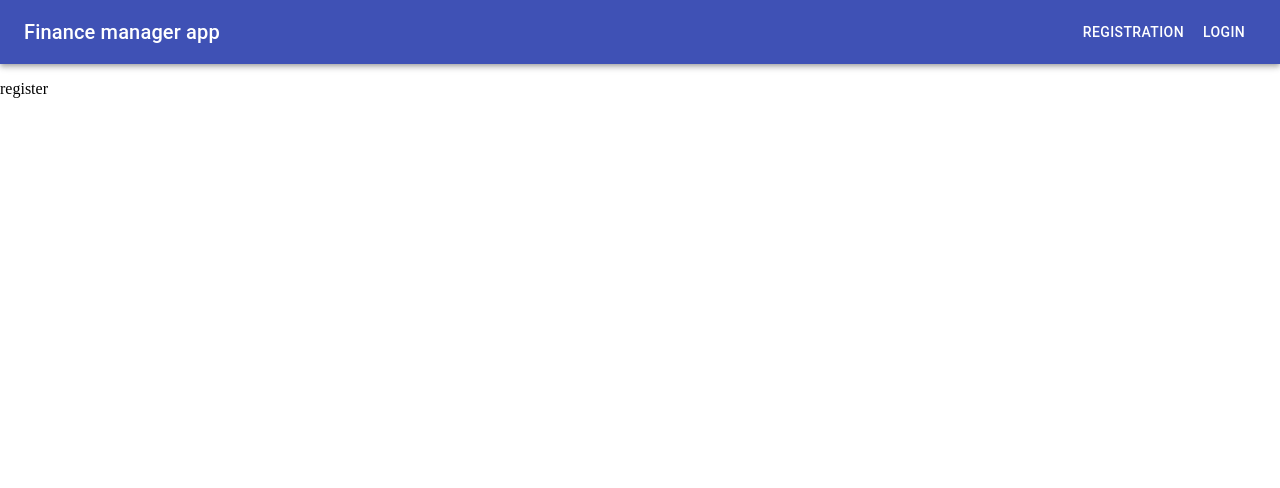
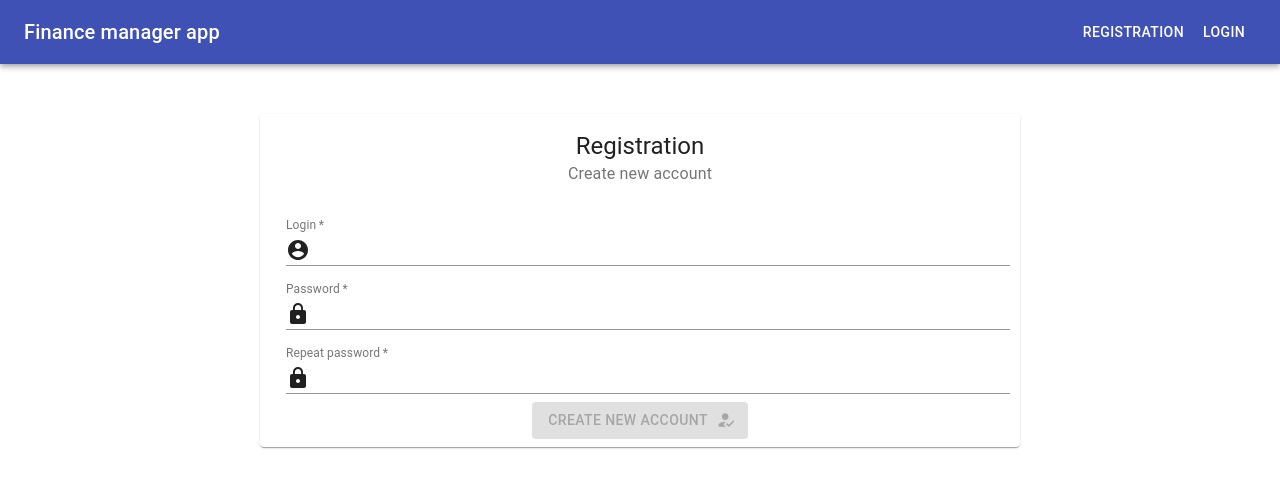
Before and after one commit to SergiyMolchan/finance-manager, a React (Create React App) app: page /registration in a window 1280 px wide. Shown: the top 488 px of the page. Built offline with nearby package versions, Linux system fonts and the light colour scheme.

Commit message:
live validation form

```diff
--- a/package.json
+++ b/package.json
@@ -5,6 +5,7 @@
   "private": true,
   "dependencies": {
     "@material-ui/core": "^4.9.1",
+    "@material-ui/icons": "^4.9.1",
     "@testing-library/jest-dom": "^4.2.4",
     "@testing-library/react": "^9.4.0",
     "@testing-library/user-event": "^7.2.1",
--- a/src/components/Registration.jsx
+++ b/src/components/Registration.jsx
@@ -1,12 +1,149 @@
-import React from 'react';
+import React, {useState} from 'react';
 import {connect} from 'react-redux';
+import { makeStyles } from '@material-ui/core/styles';
+import Card from '@material-ui/core/Card';
+import CardHeader from '@material-ui/core/CardHeader';
+import CardActions from '@material-ui/core/CardActions';
+import TextField from '@material-ui/core/TextField';
+import InputAdornment from '@material-ui/core/InputAdornment';
+import Button from '@material-ui/core/Button';
+import AccountCircle from '@material-ui/icons/AccountCircle';
+import LockIcon from '@material-ui/icons/Lock';
+import HowToRegIcon from '@material-ui/icons/HowToReg';
+import {validFormCreator, validFieldCreator,isRequiredFieldCreator, minLengthCreator, maxLengthCreator, repeatPasswordCreator} from '../tools/validators';
 import {registration} from '../actions/registration';
 
+const useStyles = makeStyles(
+  theme => ({
+    root: {
+      minWidth: 275,
+      maxWidth: 760,
+      width: '100%',
+      textAlign: 'center',
+      margin: '0px 10px'
+    },
+    wrapper: {
+      width: '100%',
+      padding: '50px 0px',
+      display: 'flex',
+      justifyContent: 'center',
+    },
+    margin: {
+      margin: theme.spacing(1),
+    },
+    bullet: {
+      display: 'inline-block',
+      margin: '0 2px',
+      transform: 'scale(0.8)',
+    },
+    title: {
+      fontSize: 14,
+    },
+    pos: {
+      marginBottom: 12,
+    },
+  }));
+
 function Registration() {
+  const classes = useStyles();
+  const [login = '', setLogin] = useState();
+  const [password  = '', setPassword] = useState();
+  const [repeatPassword  = '', setRepearPassword] = useState();
+  const [isTouchedLogin = false, TouchLogin] = useState();
+  const [isTouchedPassword, TouchPassword] = useState();
+  const [isTouchedRepeatPassword, TouchRepeatPassword] = useState();
+
+  const isReqiredLogin = isRequiredFieldCreator(login);
+  const isReqiredPassword = isRequiredFieldCreator(password);
+  const isReqiredRepeatPassword = isRequiredFieldCreator(repeatPassword);
+  const minLength5 = minLengthCreator(5);
+  const maxLenght30 = maxLengthCreator(30);
+  const repeatPasswordValidator = repeatPasswordCreator(password, repeatPassword);
+  const validFieldLogin = validFieldCreator([isReqiredLogin(), minLength5(login), maxLenght30(login)]);
+  const validFieldPassword = validFieldCreator([isReqiredPassword(), minLength5(password), maxLenght30(password)]);
+  const validFieldRepeatPassword = validFieldCreator([isReqiredRepeatPassword(), repeatPasswordValidator()]);
+  const isValidRegistrationForm = validFormCreator([validFieldLogin(true), validFieldPassword(true), validFieldRepeatPassword(true)]);
   return (
-      <>
-        <p>register</p>
-      </>
+    <div className={classes.wrapper}>
+      <Card className={classes.root}>
+        <CardHeader
+            title="Registration"
+            subheader="Create new account"
+        />
+        <CardActions>
+          <form className={classes.root} noValidate autoComplete="off">
+            <TextField
+              onChange={e => setLogin(e.target.value)}
+              onBlur={() => TouchLogin(true)}
+              value={login}
+              helperText={isTouchedLogin === true ? validFieldLogin() : false}
+              error={isTouchedLogin === true ? validFieldLogin(true) : false}
+              required
+              fullWidth
+              className={classes.margin}
+              label="Login"
+              InputProps={{
+                startAdornment: (
+                  <InputAdornment position="start">
+                    <AccountCircle />
+                  </InputAdornment>
+                ),
+              }}
+            />
+
+            <TextField
+              onChange={e => setPassword(e.target.value)}
+              onBlur={() => TouchPassword(true)}
+              value={password}
+              helperText={isTouchedPassword === true ? validFieldPassword() : false}
+              error={isTouchedPassword === true ? validFieldPassword(true) : false}
+              fullWidth
+              required
+              className={classes.margin}
+              label="Password"
+              type="password"
+              InputProps={{
+                startAdornment: (
+                  <InputAdornment position="start">
+                    <LockIcon />
+                  </InputAdornment>
+                ),
+              }}
+            />
+
+            <TextField
+              onChange={e => setRepearPassword(e.target.value)}
+              onBlur={() => TouchRepeatPassword(true)}
+              value={repeatPassword}
+              helperText={isTouchedRepeatPassword === true ? validFieldRepeatPassword() : false}
+              error={isTouchedRepeatPassword === true ? validFieldRepeatPassword(true) : false}
+              fullWidth
+              required
+              className={classes.margin}
+              label="Repeat password"
+              type="password"
+              InputProps={{
+                startAdornment: (
+                  <InputAdornment position="start">
+                    <LockIcon />
+                  </InputAdornment>
+                ),
+              }}
+            />
+
+            <Button
+              variant="contained"
+              color="primary"
+              className={classes.button}
+              endIcon={<HowToRegIcon/>}
+              disabled={isValidRegistrationForm()}
+            >
+              Create new account
+            </Button>
+          </form>
+        </CardActions>
+      </Card>
+    </div>
   );
 }
 
--- /dev/null
+++ b/src/tools/validators.js
@@ -0,0 +1,35 @@
+export const validFormCreator = (fields = []) => () => {
+    return -1 !== fields.indexOf(true);
+}
+
+// Function creator return is function for checking the form field for validity. Accepts an array of validators.
+// the function created by the creator of the function takes a boolean value as a parameter
+// returns an array of errors by default; if passed true returns a boolean value
+export const validFieldCreator = (validators = []) => (isBool = false) => {
+    if(isBool){
+        return -1 !== validators.map(item => !!item).indexOf(true);
+    } else {
+        return validators;
+    }
+}
+
+// validators creators func
+export const isRequiredFieldCreator = value => () => {
+    if(value.length === 0) return `Field is required. `;
+    return undefined;
+}
+
+export const minLengthCreator = minLength => value => {
+    if(value.length < minLength) return `Min length is ${minLength} symbols. `;
+    return undefined;
+}
+
+export const maxLengthCreator = maxLength => value => {
+    if(value.length > maxLength) return `Max length is ${maxLength} symbols. `;
+    return undefined;
+}
+
+export const repeatPasswordCreator = (password, repeatPassword) => () =>{
+    if(password !== repeatPassword) return `Passwords do not match. `;
+    return undefined;
+}
```
Also changed, not shown: 1 other file (tests, documents, lock files or other folders).
